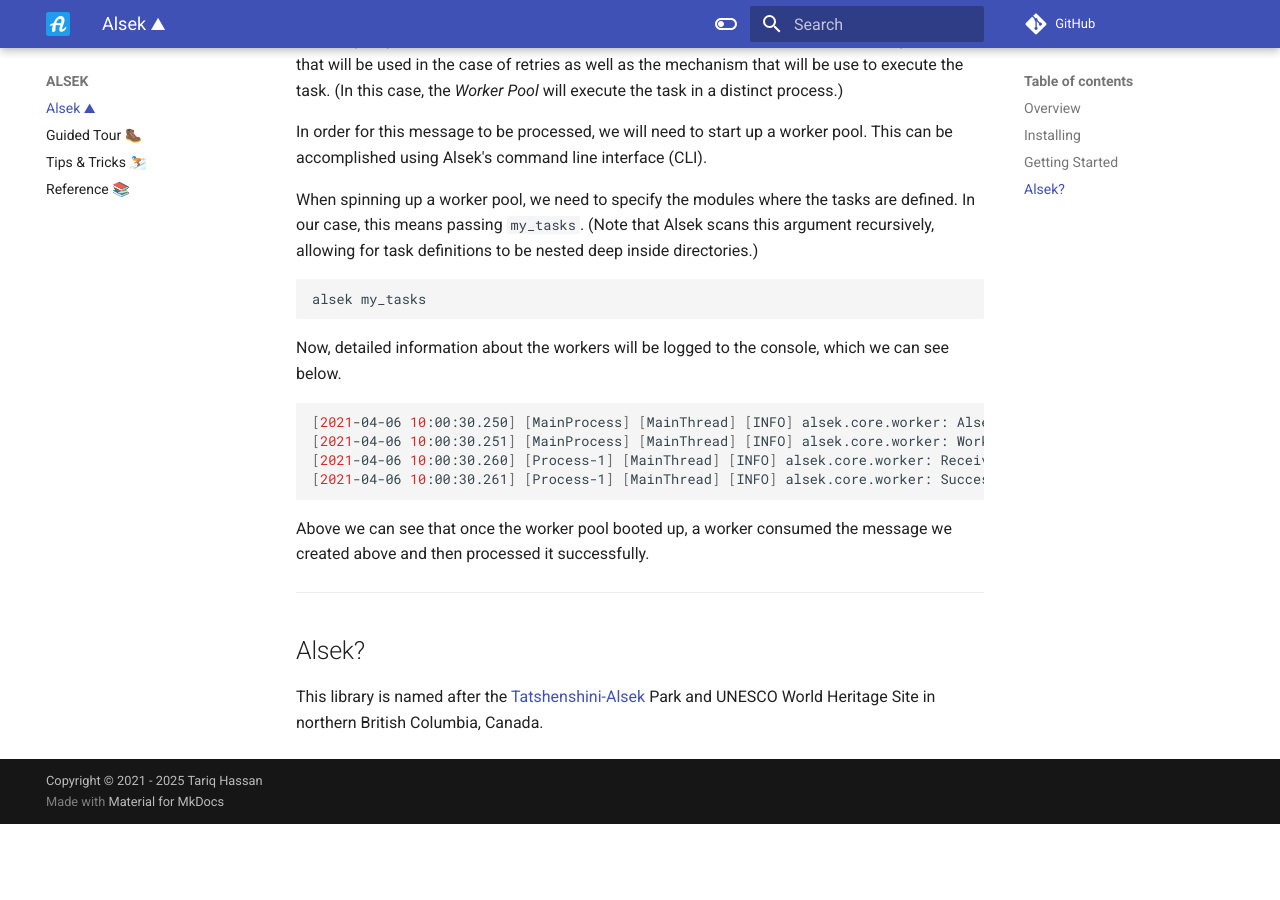
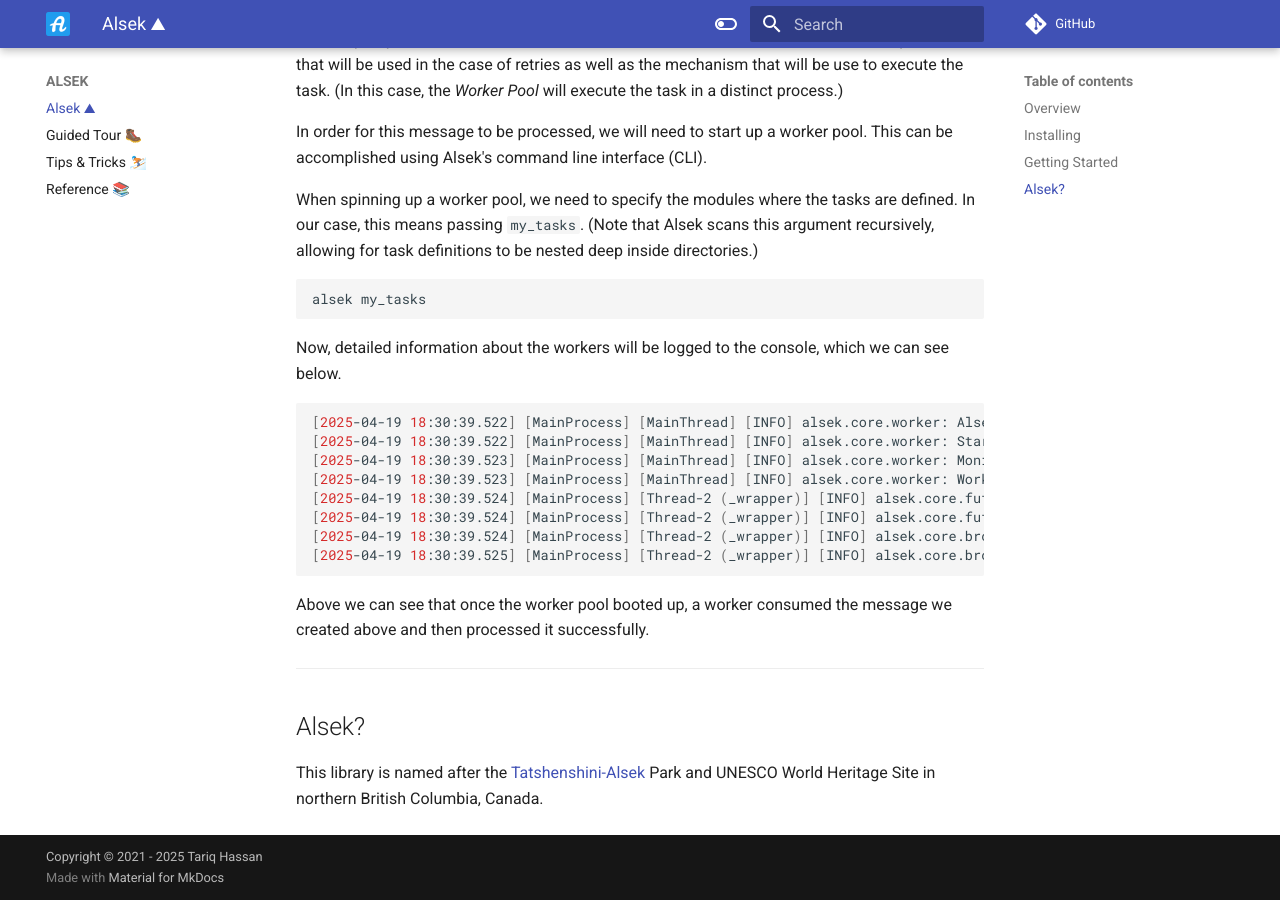
Before and after one commit to TariqAHassan/alsek, an MkDocs documentation site: the page built from docs/index.md, in a window 1280 px wide and 900 px high, scrolled down 2082 px. Built offline with MkDocs 1.6.1 and Material for MkDocs 9.7.7, drawn with Linux system fonts in a browser that asks for light colours; comment, search, counter and statistics services are not loaded; before the commit the page ends 2906 px from its top, so only the background shows below that; some of the changed text lies outside the part shown.

Commit message:
Update index.md

````diff
--- a/docs/index.md
+++ b/docs/index.md
@@ -108,10 +108,14 @@
 Now, detailed information about the workers will be logged to the console, which we can see below.
 
 ```shell
-[2021-04-06 10:00:30.250] [MainProcess] [MainThread] [INFO] alsek.core.worker: Alsek v0.0.1 worker pool booting up...
-[2021-04-06 10:00:30.251] [MainProcess] [MainThread] [INFO] alsek.core.worker: Worker pool online.
-[2021-04-06 10:00:30.260] [Process-1] [MainThread] [INFO] alsek.core.worker: Received Message(uuid='e49806be-96ad-11eb-9216-acde48001122', queue='math_ops', task='add')...
-[2021-04-06 10:00:30.261] [Process-1] [MainThread] [INFO] alsek.core.worker: Successfully processed Message(uuid='e49806be-96ad-11eb-9216-acde48001122', queue='math_ops', task='add').
+[2025-04-19 18:30:39.522] [MainProcess] [MainThread] [INFO] alsek.core.worker: Alsek v0.8.0 worker pool booting up...
+[2025-04-19 18:30:39.522] [MainProcess] [MainThread] [INFO] alsek.core.worker: Starting worker pool with 8 max thread(s) and 11 max process(es)...
+[2025-04-19 18:30:39.523] [MainProcess] [MainThread] [INFO] alsek.core.worker: Monitoring 1 queue(s).
+[2025-04-19 18:30:39.523] [MainProcess] [MainThread] [INFO] alsek.core.worker: Worker pool online.
+[2025-04-19 18:30:39.524] [MainProcess] [Thread-2 (_wrapper)] [INFO] alsek.core.futures: Received Message(uuid='bf90af06-1d6d-11f0-affc-4af50920870b', queue='math_ops', task='add')...
+[2025-04-19 18:30:39.524] [MainProcess] [Thread-2 (_wrapper)] [INFO] alsek.core.futures: Successfully processed Message(uuid='bf90af06-1d6d-11f0-affc-4af50920870b', queue='math_ops', task='add').
+[2025-04-19 18:30:39.524] [MainProcess] [Thread-2 (_wrapper)] [INFO] alsek.core.broker: Removing Message(uuid='bf90af06-1d6d-11f0-affc-4af50920870b', queue='math_ops', task='add')...
+[2025-04-19 18:30:39.525] [MainProcess] [Thread-2 (_wrapper)] [INFO] alsek.core.broker: Removed Message(uuid='bf90af06-1d6d-11f0-affc-4af50920870b', queue='math_ops', task='add').
 ```
 
 Above we can see that once the worker pool booted up, a worker consumed the
````
Also changed, not shown: other parts of docs/index.md (+1 -1 lines).
